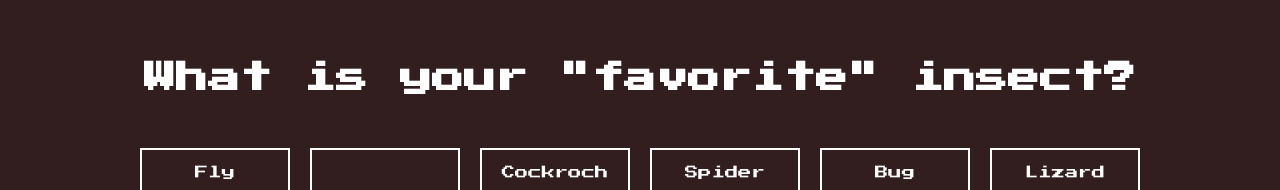
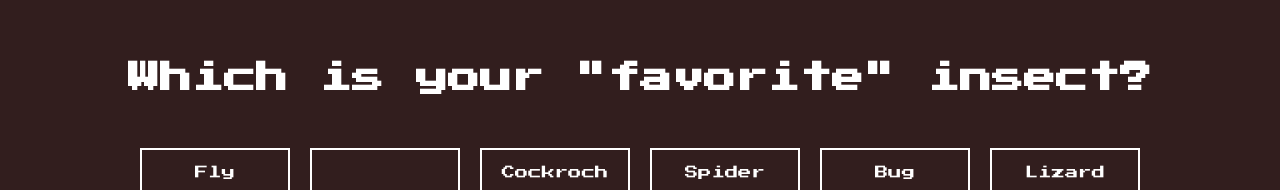
Before and after one commit to AjitPrasad9/CatchTheInsect, a plain HTML site: page index.html in a window 1280 px wide. Shown: the part 1021-1211 px from the top of the page. Drawn offline with Linux system fonts and the light colour scheme.

Commit message:
Update index.html

```diff
--- a/index.html
+++ b/index.html
@@ -13,7 +13,7 @@
     <button class="btn" id="start-btn">Play Game</button>
 </div>
     <div class="screen">
-        <h1>What is your "favorite" insect?</h1>
+        <h1>Which is your "favorite" insect?</h1>
         <ul class="insect-list">
             <li>
                 <button class="choose-insect-btn">
```
